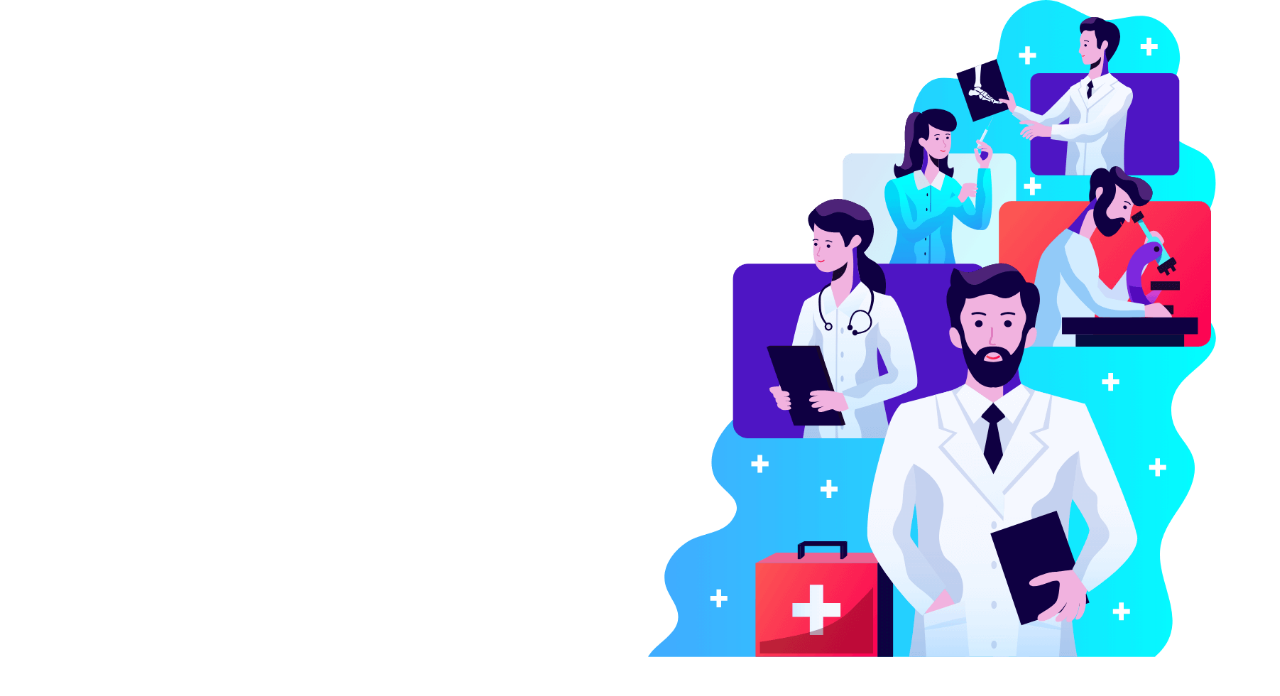
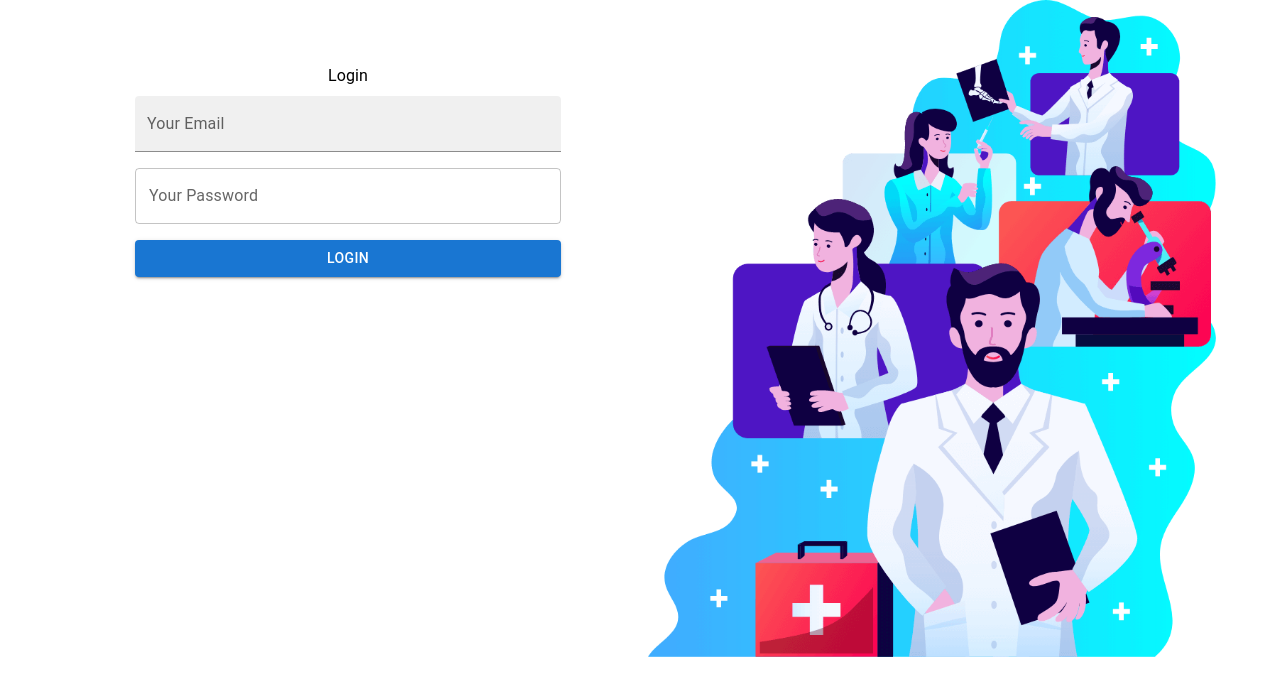
Before and after one commit to jaherm9/final-project-client-m69, a React (Create React App) app: page /login in a window 1280 px wide. Shown: the top 696 px of the page. Built offline with nearby package versions, Linux system fonts and the light colour scheme.

Commit message:
71-2 Set Login Component and use Object as State

```diff
--- a/src/Pages/Login/Login/Login.js
+++ b/src/Pages/Login/Login/Login.js
@@ -1,13 +1,54 @@
-import { Container, Grid } from "@mui/material";
-import React from "react";
+import { Button, Container, Grid, TextField, Typography } from "@mui/material";
+import React, { useState } from "react";
 import login from "../../../images/login.png";
 
 const Login = () => {
+  const [loginData, setLoginData] = useState({});
+  const handleOnChange = (e) => {
+    const field = e.target.name;
+    const value = e.target.value;
+    const newLoginData = { ...loginData };
+    newLoginData[field] = value;
+    setLoginData(newLoginData);
+    // console.log(field, value);
+  };
+  const handleLoginSubmit = (e) => {
+    alert("Email submited successfully");
+    e.preventDefault();
+  };
   return (
     <Container>
       <Grid container spacing={2}>
-        <Grid item xs={12} md={6}>
-
+        <Grid item sx={{ mt: 8 }} xs={12} md={6}>
+          <Typography variant="body1" gutterBottom>
+            Login
+            <form onSubmit={handleLoginSubmit}>
+              <TextField
+                sx={{ width: "75%", m: 1 }}
+                id="filled-basic"
+                label="Your Email"
+                name="email"
+                onChange={handleOnChange}
+                variant="filled"
+              />
+              <TextField
+                sx={{ width: "75%", m: 1 }}
+                id="outlined-password-input"
+                label="Your Password"
+                type="password"
+                name="password"
+                onChange={handleOnChange}
+                autoComplete="current-password"
+              />
+              <Button
+                type="submit"
+                sx={{ width: "75%", m: 1 }}
+                variant="contained"
+              >
+                Login
+              </Button>
+            </form>
+          </Typography>
         </Grid>
         <Grid item xs={12} md={6}>
           <img style={{ width: "100%" }} src={login} alt="" />
```
